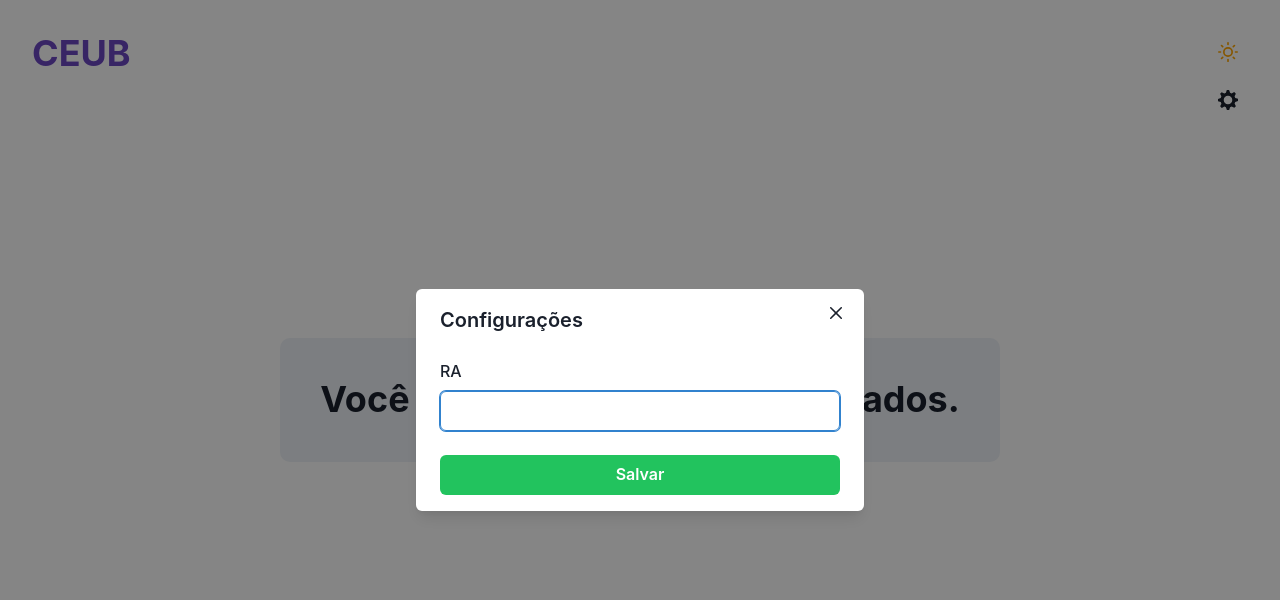
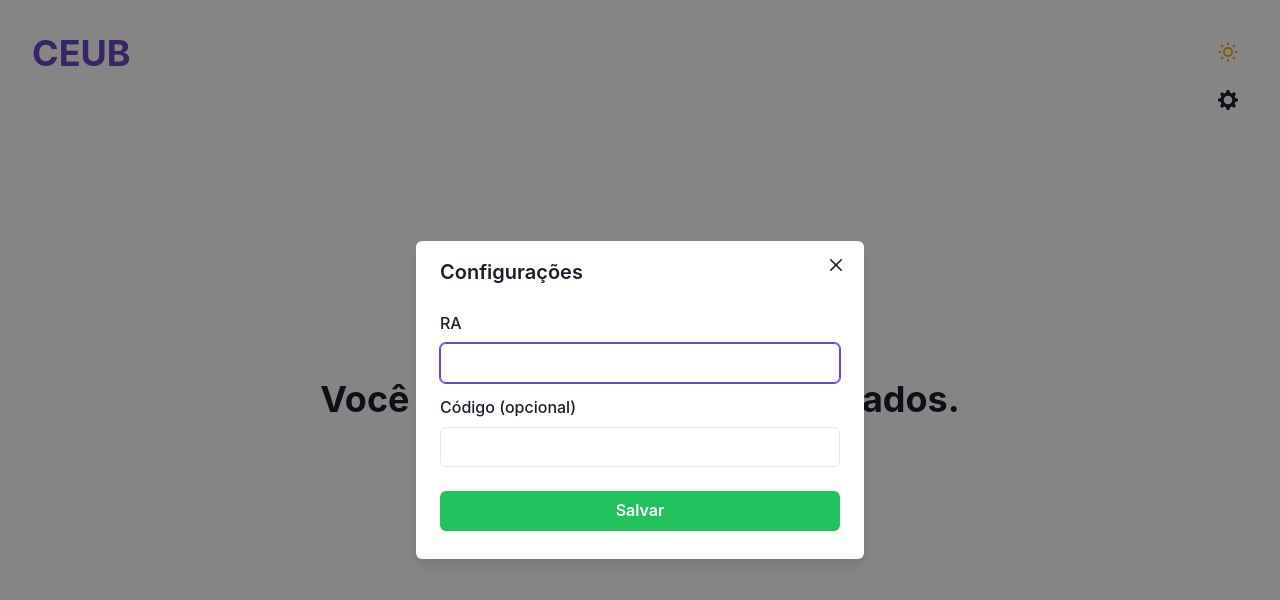
Before and after one commit to lnrdhffmnn/ceub-qr, a React (Create React App) app: page / in a window 1280 px wide. Both pictures are taken after a click on the button 1228 px from the left and 100 px from the top of the page. Shown: the top 600 px of the page. Built offline with nearby package versions, Linux system fonts and the light colour scheme.

Commit message:
Novo campo nas configurações

```diff
--- a/src/App.js
+++ b/src/App.js
@@ -9,25 +9,35 @@ import BtnSettingsModal from './components/settings-modal/BtnSettingsModal';
 import SettingsModal from './components/settings-modal/SettingsModal';
 
 function App() {
-  const [qrValue, setQrValue] = useState();
+  const [ra, setRa] = useState('');
+  const [codigo, setCodigo] = useState('');
 
   const { isOpen, onOpen, onClose } = useDisclosure();
 
   useEffect(() => {
-    let ra = localStorage.getItem('ra');
-    if (ra) {
-      setQrValue(ra);
-    }
+    let _ra = localStorage.getItem('ra');
+    let _codigo = localStorage.getItem('cod');
+    if (_ra) setRa(_ra);
+    if (_codigo) setCodigo(_codigo)
   }, [])
 
-  function closeModal(ra) {
-    if (ra) {
-      setQrValue(ra);
-      localStorage.setItem('ra', ra);
+  function closeModal(_ra, _codigo) {
+    if (_ra) {
+      setRa(_ra);
+      localStorage.setItem('ra', _ra);
     } else {
-      setQrValue(null);
+      setRa('');
       localStorage.removeItem('ra');
     }
+
+    if (_codigo) {
+      setCodigo(_codigo);
+      localStorage.setItem('cod', _codigo);
+    } else {
+      setCodigo('');
+      localStorage.removeItem('cod');
+    }
+
     onClose();
   }
 
@@ -38,11 +48,17 @@ function App() {
         <ColorSwitcher />
         <BtnSettingsModal onClick={onOpen} />
       </ButtonStack>
-      <SettingsModal isOpen={isOpen} onClose={closeModal} />
-      {qrValue ?
-        <Qr qrValue={`${qrValue}|`} />
+      <SettingsModal
+        isOpen={isOpen}
+        onClose={onClose}
+        onCloseSave={closeModal}
+        curRa={ra}
+        curCod={codigo}
+      />
+      {ra ?
+        <Qr qrValue={`${ra}|${codigo}`} />
         :
-        <NoQr />
+        <NoQr onLinkClick={onOpen} />
       }
     </Flex>
   );
--- a/src/components/no-qr/NoQr.js
+++ b/src/components/no-qr/NoQr.js
@@ -1,20 +1,13 @@
 import React from 'react';
-import { Flex, Heading, useColorModeValue } from '@chakra-ui/react';
+import { Heading, Link, useColorModeValue } from '@chakra-ui/react';
 
-function NoQr() {
-  const flexBgColor = useColorModeValue('gray.100', 'gray.700');
+function NoQr({ onLinkClick }) {
+  const textColor = useColorModeValue('purple.600', 'purple.300');
 
   return (
-    <Flex
-      direction='column'
-      alignItems='center'
-      justifyContent='center'
-      p={10}
-      rounded={10}
-      bg={flexBgColor}
-    >
-      <Heading>Você precisa preencher seus dados.</Heading>
-    </Flex>
+    <Heading m={10}>
+      Você precisa <Link color={textColor} onClick={onLinkClick}>preencher</Link> seus dados.
+    </Heading>
   );
 }
 
--- a/src/components/settings-modal/SettingsModal.js
+++ b/src/components/settings-modal/SettingsModal.js
@@ -1,11 +1,14 @@
 import React, { useRef, useState } from 'react';
-import { Button, FormControl, FormLabel, Modal, ModalBody, ModalCloseButton, ModalContent, ModalFooter, ModalHeader, ModalOverlay, NumberInput, NumberInputField } from '@chakra-ui/react';
+import { Button, FormControl, FormLabel, Modal, ModalBody, ModalCloseButton, ModalContent, ModalFooter, ModalHeader, ModalOverlay, NumberInput, NumberInputField, useColorModeValue } from '@chakra-ui/react';
 import { isMobile } from 'react-device-detect';
 
-function SettingsModal({ isOpen, onClose }) {
+function SettingsModal({ isOpen, onClose, onCloseSave, curRa, curCod }) {
   const [ra, setRa] = useState('');
+  const [codigo, setCodigo] = useState('');
 
   const inputFocus = useRef();
+
+  const inputBorderColor = useColorModeValue('purple.600', 'purple.300');
 
   return (
     <Modal
@@ -20,10 +23,26 @@ function SettingsModal({ isOpen, onClose }) {
         <ModalHeader>Configurações</ModalHeader>
         <ModalCloseButton />
         <ModalBody>
+          <FormControl mb={3}>
+            <FormLabel>RA</FormLabel>
+            <NumberInput
+              min={0}
+              variant='outline'
+              focusBorderColor={inputBorderColor}
+              onChange={(t) => { setRa(t) }}
+            >
+              <NumberInputField placeholder={curRa} ref={inputFocus} />
+            </NumberInput>
+          </FormControl>
           <FormControl>
-            <FormLabel>RA</FormLabel>
-            <NumberInput min={0} variant='outline' onChange={(t) => { setRa(t) }}>
-              <NumberInputField ref={inputFocus} />
+            <FormLabel>Código (opcional)</FormLabel>
+            <NumberInput
+              min={0}
+              variant='outline'
+              focusBorderColor={inputBorderColor}
+              onChange={(t) => { setCodigo(t) }}
+            >
+              <NumberInputField placeholder={curCod} />
             </NumberInput>
           </FormControl>
         </ModalBody>
@@ -32,9 +51,11 @@ function SettingsModal({ isOpen, onClose }) {
             colorScheme='whatsapp'
             type='submit'
             w='100vh'
+            mb={3}
             onClick={() => {
-              onClose(ra);
+              onCloseSave(ra, codigo);
               setRa('');
+              setCodigo('');
             }}
           >
             Salvar
```
